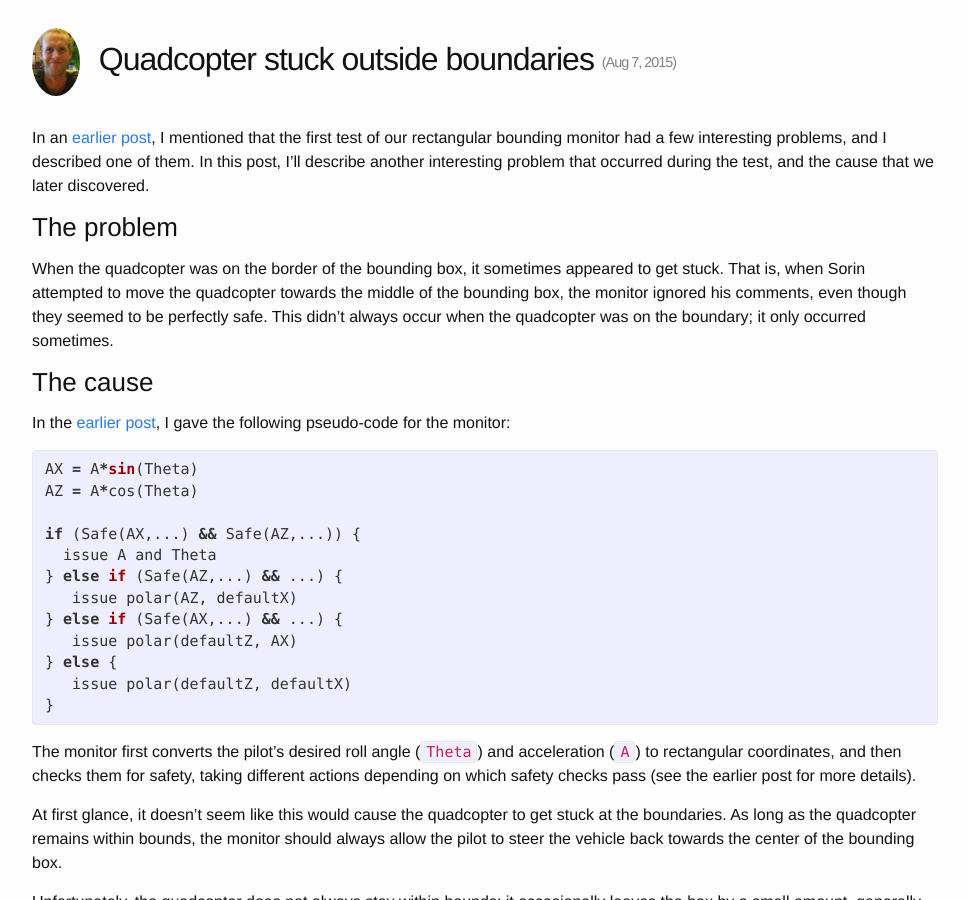
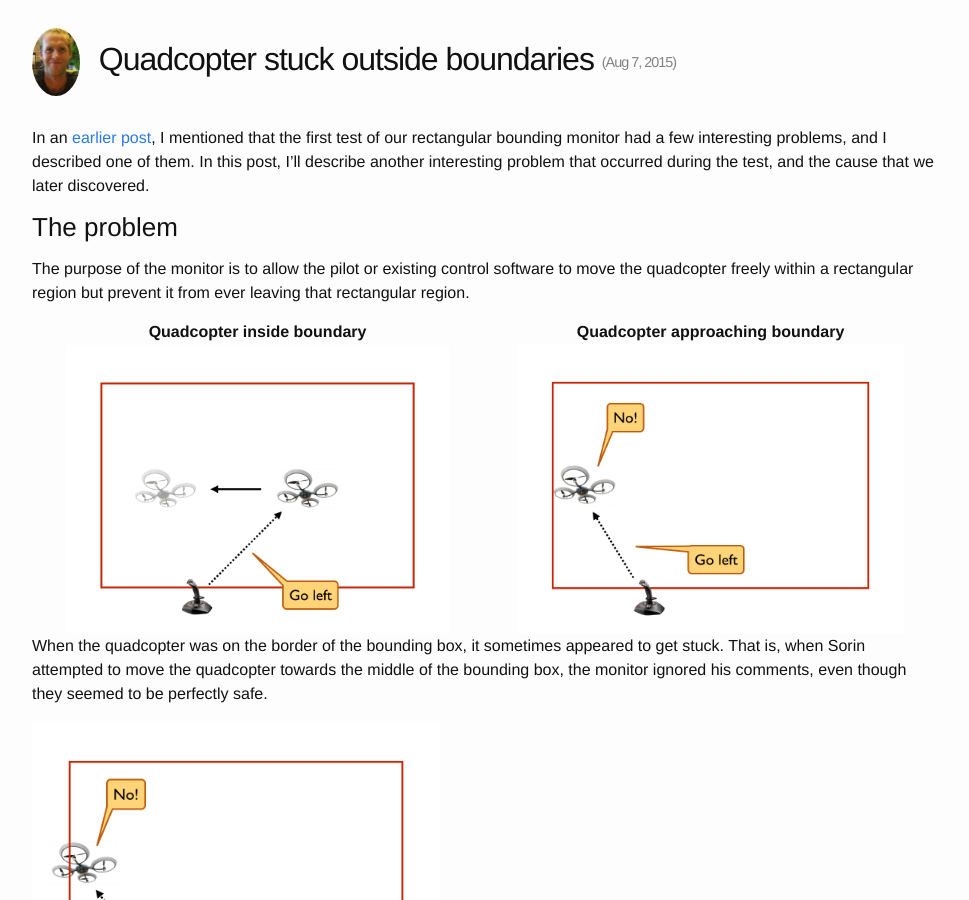
Before and after one commit to UCSD-PL/veridrone, a Jekyll site: the page built from _posts/2015-08-07-quadcopter-stuck.markdown, in a window 1280 px wide and 900 px high, scrolled down 370 px. Shown: the whole window, without its empty margins (155-1124 px from the left). Built offline with Jekyll 4.4.1, drawn with Linux system fonts in a browser that asks for light colours; nearby versions of some CDN libraries; some of the changed text lies outside the part shown.

Commit message:
Update to post.

```diff
--- a/_posts/2015-08-07-quadcopter-stuck.markdown
+++ b/_posts/2015-08-07-quadcopter-stuck.markdown
@@ -14,11 +14,23 @@ cause that we later discovered.
 
 ### The problem
 
+The purpose of the monitor is to allow the pilot or existing control
+software to move the quadcopter freely within a rectangular region but
+prevent it from ever leaving that rectangular region.
+
+Quadcopter inside boundary | Quadcopter approaching boundary
+:------------:|:-------------:
+![]({{ site.baseurl }}/images/pilot-within-box.jpg){: style="width:85%"} | ![]({{ site.baseurl }}/images/pilot-at-boundary.jpg){: style="width:85%"}
+
 When the quadcopter was on the border of the bounding box, it sometimes
 appeared to get stuck. That is, when Sorin attempted to move the quadcopter
 towards the middle of the bounding box, the monitor ignored his comments,
-even though they seemed to be perfectly safe. This didn't always occur when
-the quadcopter was on the boundary; it only occurred sometimes.
+even though they seemed to be perfectly safe.
+
+![]({{ site.baseurl }}/images/pilot-stuck.jpg){: style="width:45%"}
+
+This didn't always occur when the quadcopter was on the boundary; it only
+occurred sometimes.
 
 ### The cause
 
```
Also changed, not shown: images/pilot-stuck.jpg (added).
